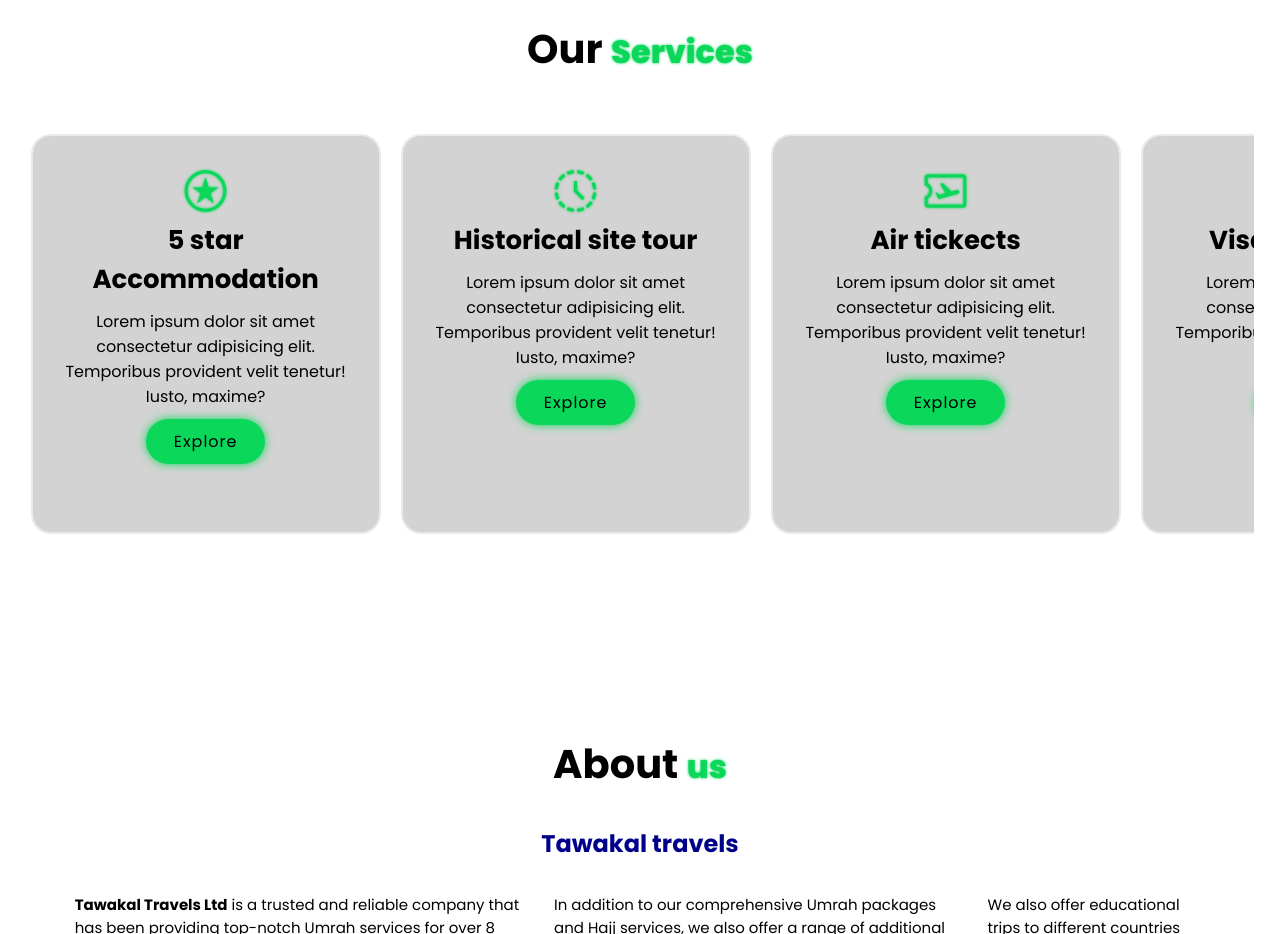
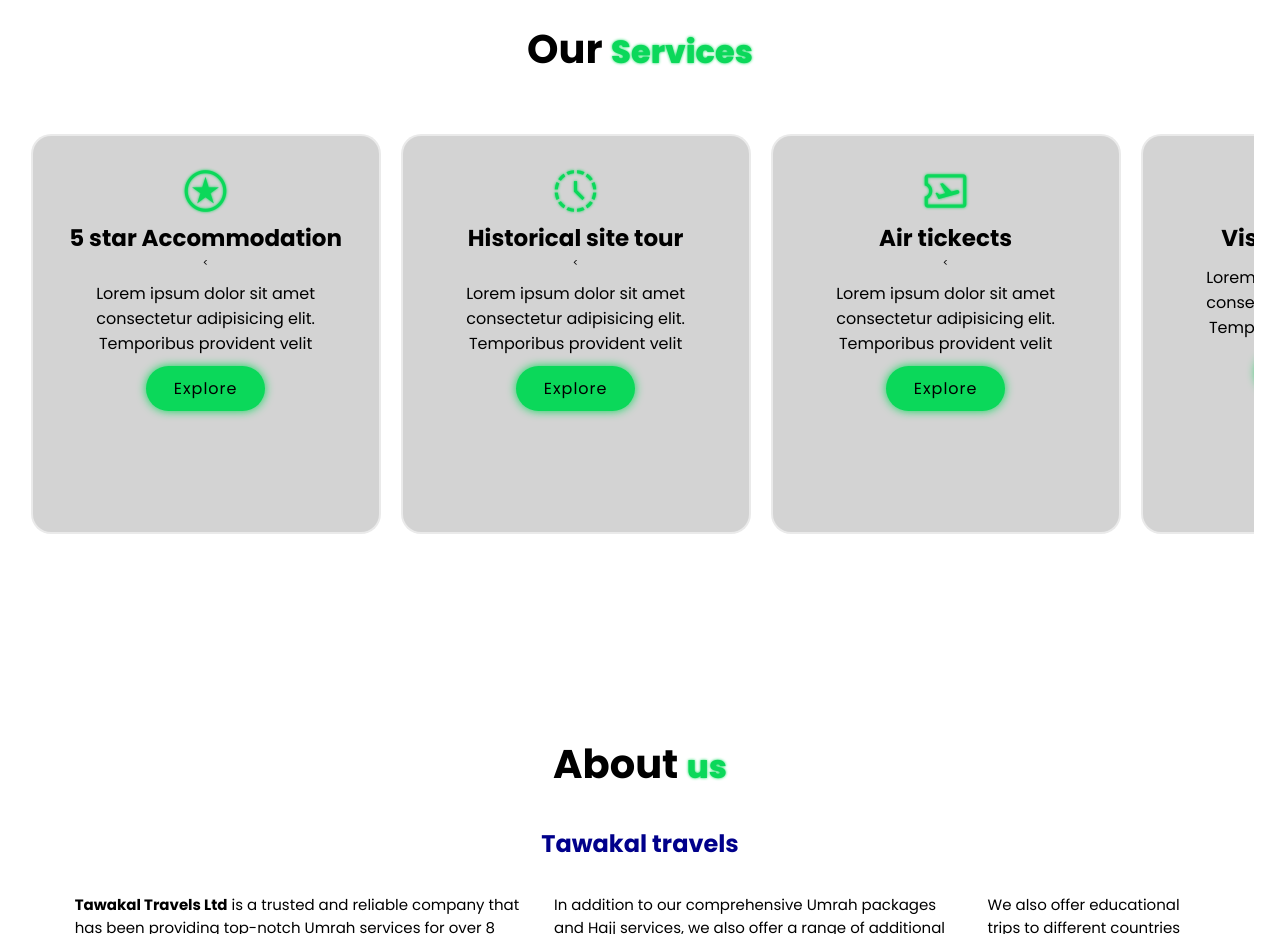
Before and after one commit to HASHIM-KIKAMBI/tawakaltravels, a plain HTML site: page index.html in a window 1280 px wide. Shown: the part 1180-2114 px from the top of the page. Drawn offline with nearby package versions, Linux system fonts and the light colour scheme.

Commit message:
Update index.html

```diff
--- a/index.html
+++ b/index.html
@@ -239,7 +239,7 @@
             color: var(--main-color);
         }
         .services-box h3{
-            font-size: 2.6rem;
+            font-size: 2.3rem;
         }
         .services-box p{
             font-size: 1.6rem;
@@ -942,8 +942,8 @@ margin-top: 10px;
                 stars
                 </span>
             <h3>5 star Accommodation</h3>
-            <p>Lorem ipsum dolor sit amet consectetur adipisicing elit.
-                 Temporibus provident velit tenetur! Iusto, maxime?</p>
+            <<p>Lorem ipsum dolor sit amet consectetur adipisicing elit.
+                 Temporibus provident velit </p>
                  <a href="#" class="btn">Explore</a>
         </div>
 
@@ -952,8 +952,8 @@ margin-top: 10px;
                 history_toggle_off
                 </span>
             <h3>Historical site tour</h3>
-            <p>Lorem ipsum dolor sit amet consectetur adipisicing elit.
-                 Temporibus provident velit tenetur! Iusto, maxime?</p>
+            <<p>Lorem ipsum dolor sit amet consectetur adipisicing elit.
+                 Temporibus provident velit </p>
                  <a href="#" class="btn">Explore</a>
         </div>
 
@@ -962,8 +962,8 @@ margin-top: 10px;
                 airplane_ticket
                 </span>
             <h3>Air tickects</h3>
-            <p>Lorem ipsum dolor sit amet consectetur adipisicing elit.
-                 Temporibus provident velit tenetur! Iusto, maxime?</p>
+            <<p>Lorem ipsum dolor sit amet consectetur adipisicing elit.
+                 Temporibus provident velit </p>
                  <a href="#" class="btn">Explore</a>
         </div>
 
@@ -973,7 +973,7 @@ margin-top: 10px;
                 </span>
             <h3>Visa processing</h3>
             <p>Lorem ipsum dolor sit amet consectetur adipisicing elit.
-                 Temporibus provident velit tenetur! Iusto, maxime?</p>
+                 Temporibus provident velit </p>
                  <a href="#" class="btn">Explore</a>
         </div>
 
@@ -983,7 +983,7 @@ margin-top: 10px;
                 </span>
             <h3>Ground transportation</h3>
             <p>Lorem ipsum dolor sit amet consectetur adipisicing elit.
-                 Temporibus provident velit tenetur! Iusto, maxime?</p>
+                 Temporibus provident velit </p>
                  <a href="#" class="btn">Explore</a>
         </div>
 
```
